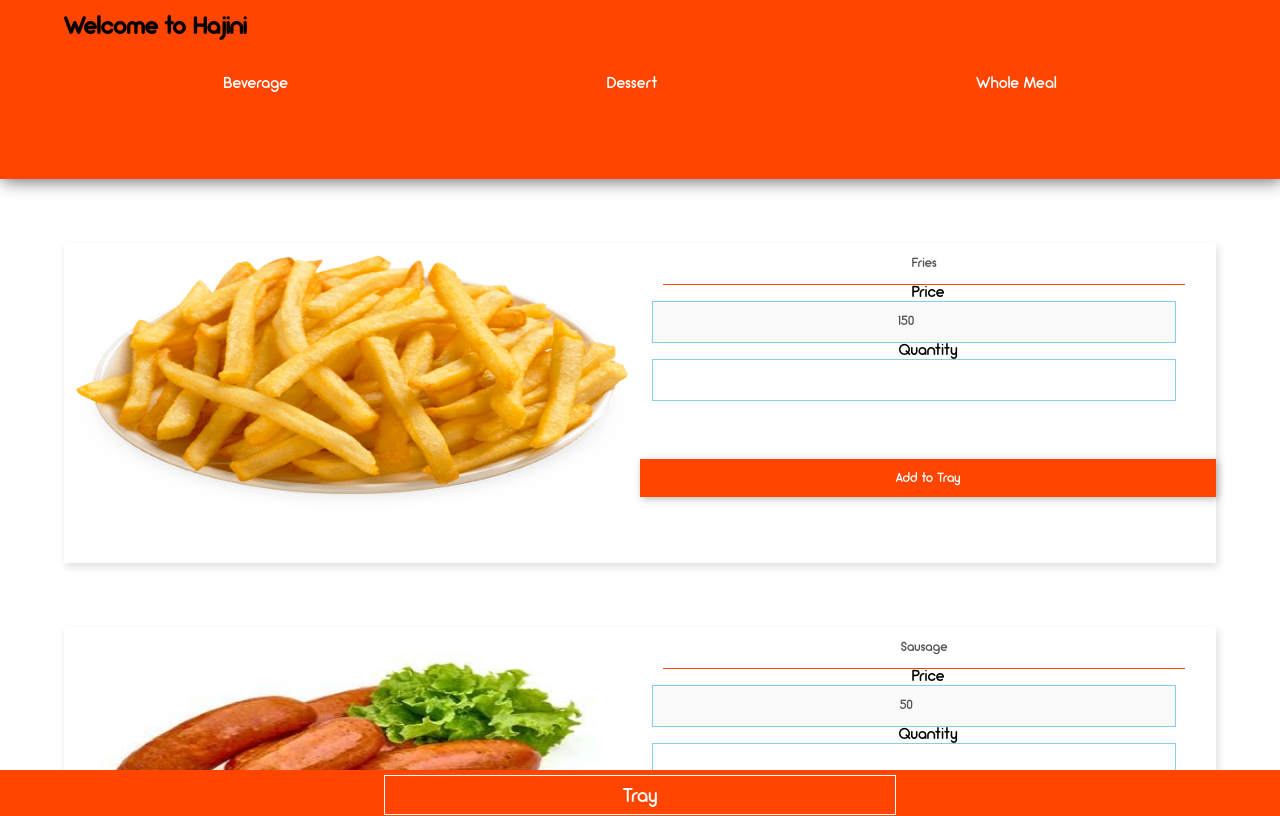
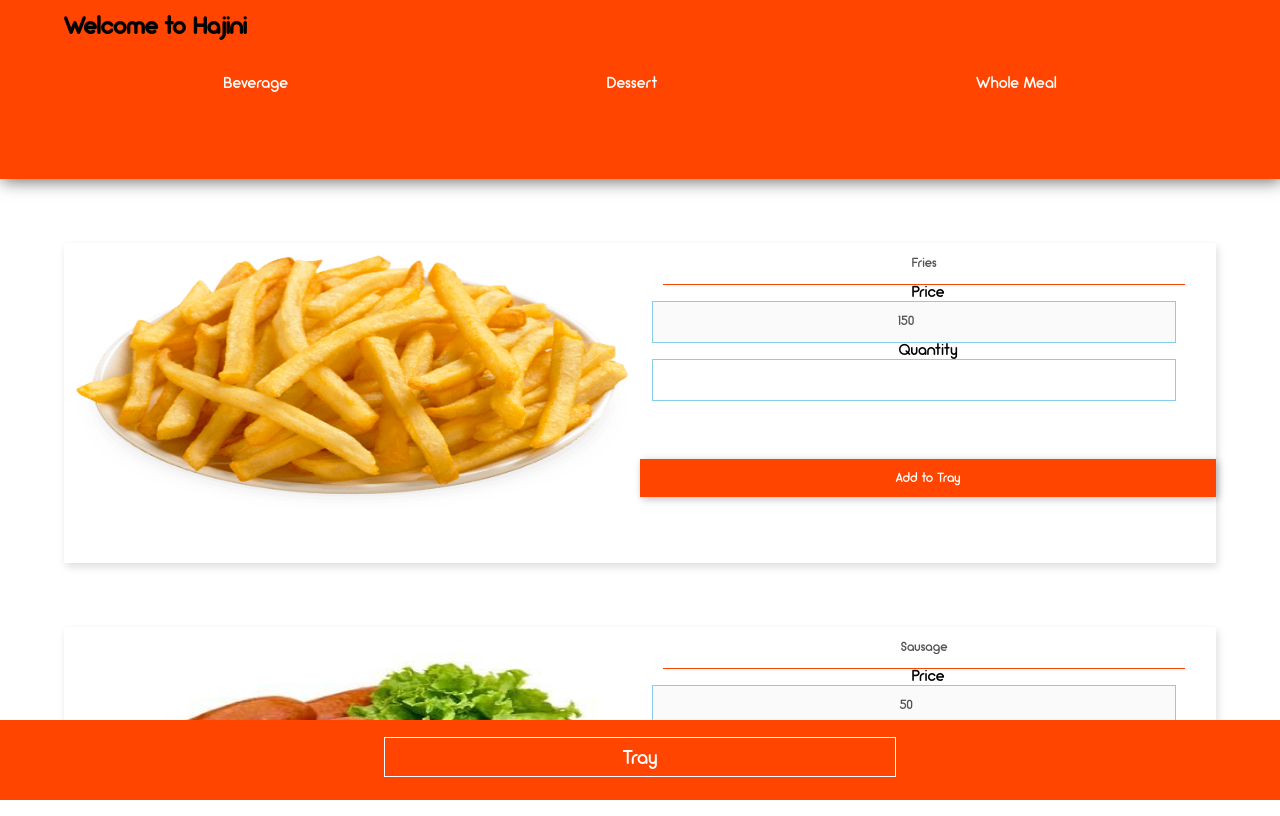
Before and after one commit to PessahDerek/Food-Menu, a React (Create React App) app: page /Dessert in a window 1280 px wide. Shown: the top 816 px of the page. Built offline with nearby package versions, Linux system fonts and the light colour scheme.

Commit message:
fixed widgets being covered by footer bar

```diff
--- a/src/App.css
+++ b/src/App.css
@@ -46,15 +46,17 @@
 .foodGroups a:hover {
   color: lightblue;
 }
+.page {
+  height: 77vh;
+  overflow: auto;
+}
 .footer {
   width: 100vw;
-  height: 7%;
+  height: 10%;
   background-color: #FF4500;
   position: fixed;
-  top: 93%;
-  z-index: 150;
-  line-height: 7vh;
-  margin-top: 2%;
+  top: 90%;
+  line-height: 10vh;
 }
 .checkoutBtn {
   width: 40%;
--- a/src/pages/Beverage.js
+++ b/src/pages/Beverage.js
@@ -11,7 +11,7 @@ const Bevarages = [
 
 function Beverage() {
     return (
-        <div>
+        <div className="page">
             {Bevarages.map((food, index) => <FoodItem key = {`${food}${index}`} foodName={food.name} foodPrice={food.price} foodImage={food.image} />)}
             <TrayOrderBtn />
         </div>
--- a/src/pages/Checkout.js
+++ b/src/pages/Checkout.js
@@ -40,7 +40,7 @@ function Checkout(props) {
       <h1>Add a Food Item to Your Tray</h1>
     </div>
   }else {
-    return <div className="checkout">
+    return <div className="page">
       {widget.map(
         (item) => <CheckList key={item['id']} id={item['id']} handleDelete={handleDelete}  food={item['food']} price={item['price']} quant={item['quantity']} />
       )}
--- a/src/pages/Dessert.js
+++ b/src/pages/Dessert.js
@@ -11,7 +11,7 @@ const DessertMenu = [
 
 function Dessert() {
     return (
-        <div>
+        <div className="page">
             {DessertMenu.map((food, index) => <FoodItem key = {`${food}${index}`} foodName={food.name} foodPrice={food.price} foodImage={food.image} />)}
             <TrayOrderBtn />
         </div>
--- a/src/pages/Whole.js
+++ b/src/pages/Whole.js
@@ -11,7 +11,7 @@ const wholeMenu = [
 
 function Whole() {
     return (
-        <div>
+        <div className="page">
             {wholeMenu.map((food, index) => <FoodItem key = {`${food}${index}`} foodName={food.name} foodPrice={food.price} foodImage={food.image} />)}
             <TrayOrderBtn />
         </div>
```
